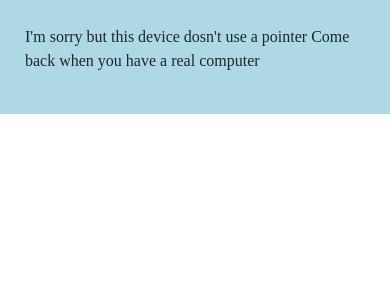
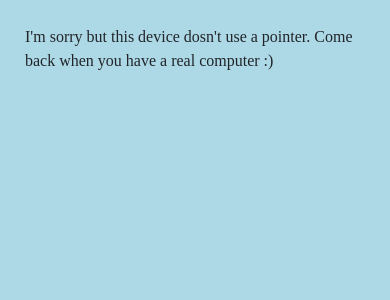
Before and after one commit to royroy21/caz_mouse_website, a Flask app: template templates/mobile_error.html in a window 390 px wide. Shown: the top 300 px of the page. Run offline with Flask 2, Linux system fonts and the light colour scheme; the template is opened without the code that fills it, so the values that code supplies are empty.

Commit message:
fix mobile error text

```diff
--- a/templates/mobile_error.html
+++ b/templates/mobile_error.html
@@ -10,12 +10,13 @@
 .content {
   padding: 25px;
   background-color: lightblue;
+  height: 100%;
 }
   </style>
   <body>
     <div class="content">
       <p>
-        I'm sorry but this device dosn't use a pointer Come back when you have a real computer
+        I'm sorry but this device dosn't use a pointer. Come back when you have a real computer :)
       </p>
       <i class="octocat animate right"></i>
     </div>
```
